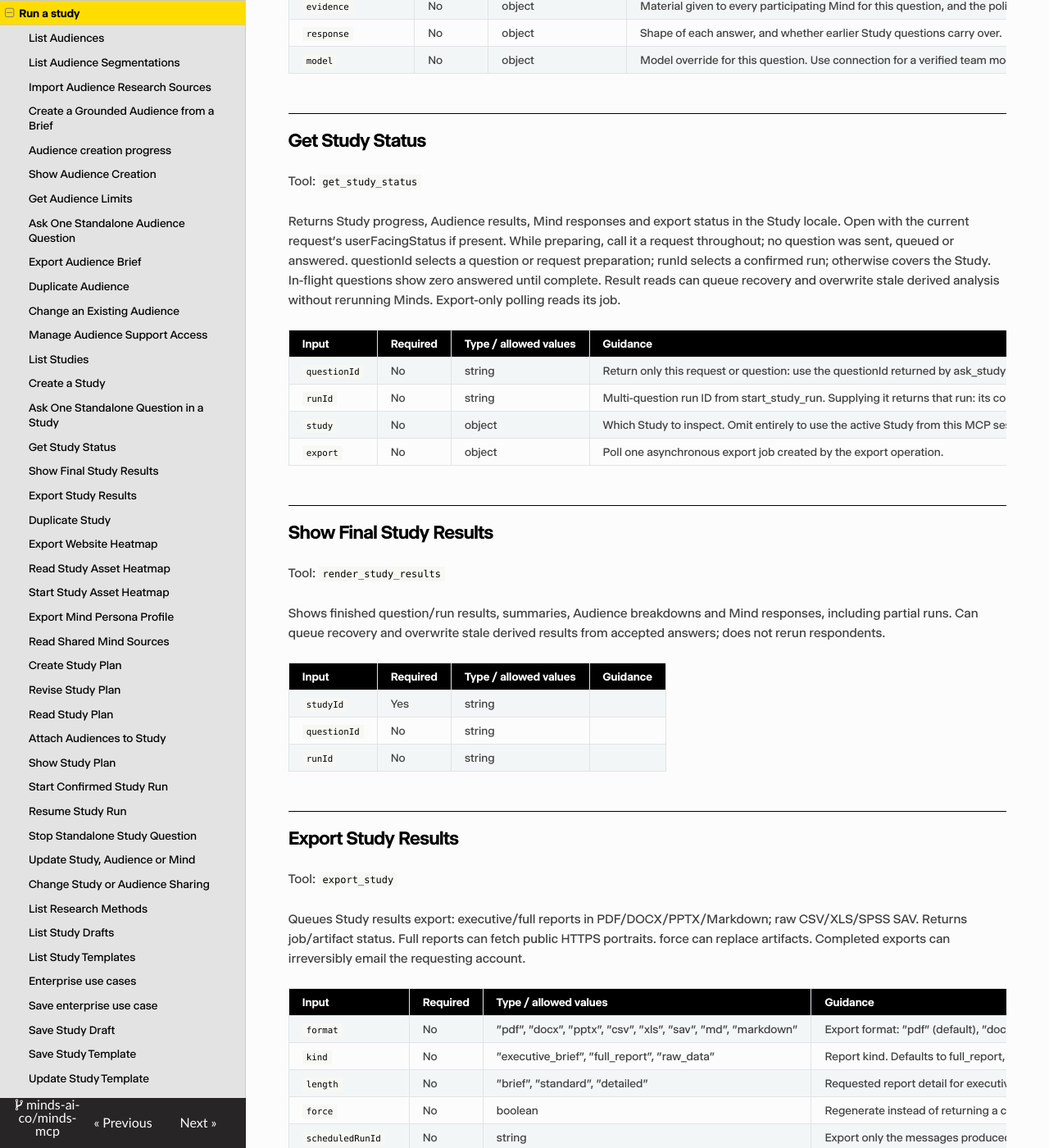
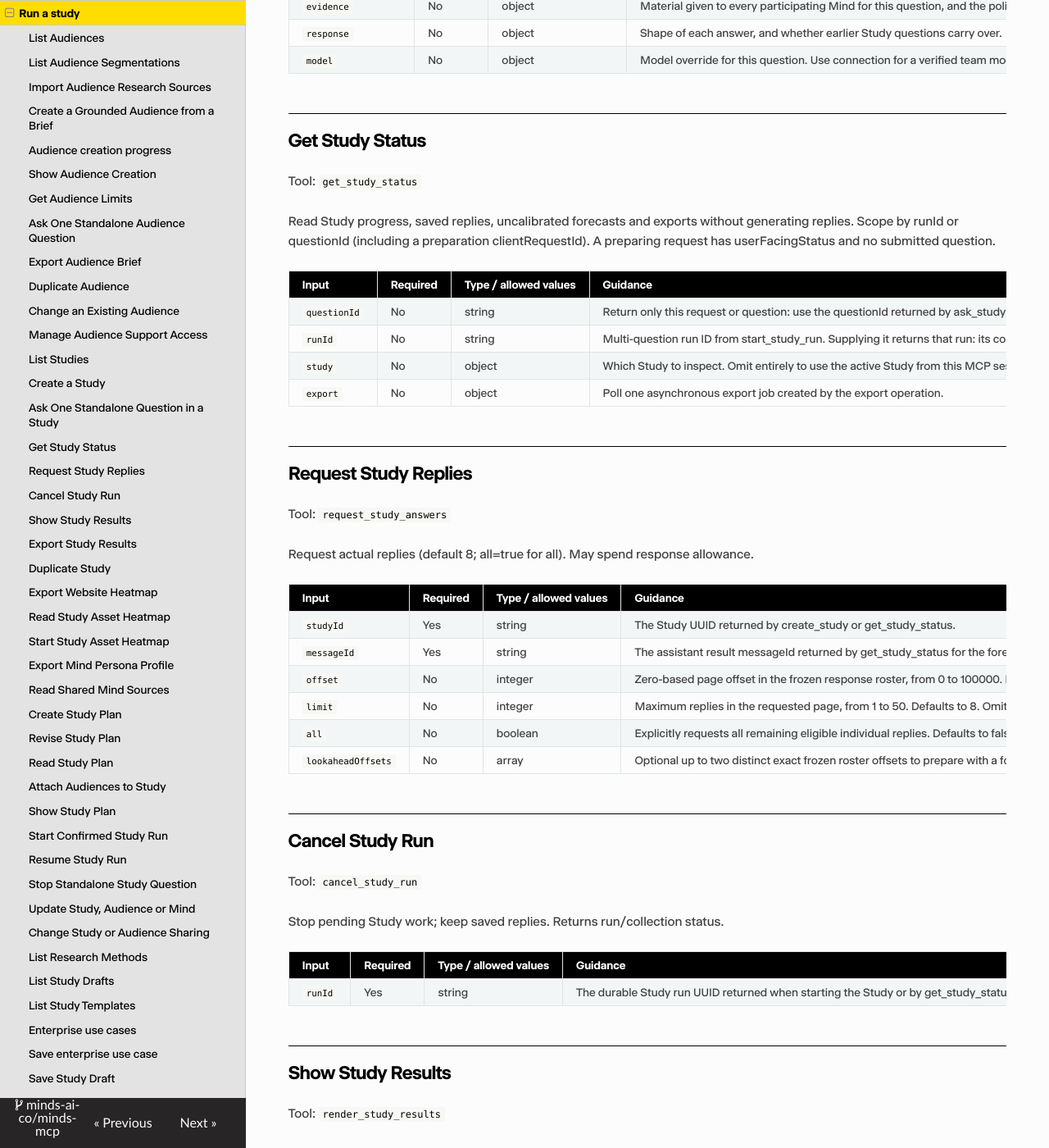
Before and after one commit to minds-ai-co/minds-mcp, an MkDocs documentation site: the page built from reference/workflow.md, in a window 1280 px wide and 1400 px high, scrolled down 8070 px. Shown: the whole window at 82% size. Built offline with MkDocs 1.6.1, drawn with Linux system fonts in a browser that asks for light colours; nearby versions of some CDN libraries; some of the changed text lies outside the part shown.

Commit message:
docs: sync MCP surface from production

```diff
--- a/reference/workflow.md
+++ b/reference/workflow.md
@@ -32,7 +32,7 @@ For a listing or search reply, include both the returned top-level workspaceUrl
 
 Tool: `list_formations`
 
-Lists visible Audience segmentations with Formation/subgroup IDs and counts for respondent filters. Ready counts are final. Paged (limit 1–100, default 100); pagination.nextOffset continues while hasMore.
+Lists Audience segmentations for filters; may save defaults and recover builds, replacing subgroup memberships. Ready counts are final. Paged (limit 1–100, default 100); follow pagination.nextOffset.
 
 | Input | Required | Type / allowed values | Guidance |
 | --- | --- | --- | --- |
@@ -244,7 +244,7 @@ Requests exactly one respondent-visible question: one standalone question, or on
 
 Tool: `get_study_status`
 
-Returns Study progress, Audience results, Mind responses and export status in the Study locale. Open with the current request's userFacingStatus if present. While preparing, call it a request throughout; no question was sent, queued or answered. questionId selects a question or request preparation; runId selects a confirmed run; otherwise covers the Study. In-flight questions show zero answered until complete. Result reads can queue recovery and overwrite stale derived analysis without rerunning Minds. Export-only polling reads its job.
+Read Study progress, saved replies, uncalibrated forecasts and exports without generating replies. Scope by runId or questionId (including a preparation clientRequestId). A preparing request has userFacingStatus and no submitted question.
 
 | Input | Required | Type / allowed values | Guidance |
 | --- | --- | --- | --- |
@@ -253,11 +253,36 @@ Returns Study progress, Audience results, Mind responses and export status in th
 | `study` | No | object | Which Study to inspect. Omit entirely to use the active Study from this MCP session. |
 | `export` | No | object | Poll one asynchronous export job created by the export operation. |
 
-## Show Final Study Results
+## Request Study Replies
+
+Tool: `request_study_answers`
+
+Request actual replies (default 8; all=true for all). May spend response allowance.
+
+| Input | Required | Type / allowed values | Guidance |
+| --- | --- | --- | --- |
+| `studyId` | Yes | string | The Study UUID returned by create_study or get_study_status. |
+| `messageId` | Yes | string | The assistant result messageId returned by get_study_status for the forecast whose individual replies are requested. |
+| `offset` | No | integer | Zero-based page offset in the frozen response roster, from 0 to 100000. Defaults to 0. Repeating the same offset and limit reuses the original request. Omitted when all is true. |
+| `limit` | No | integer | Maximum replies in the requested page, from 1 to 50. Defaults to 8. Omitted when all is true. |
+| `all` | No | boolean | Explicitly requests all remaining eligible individual replies. Defaults to false. This may take time and consume the existing Study response allowance. Cannot be combined with offset or limit. |
+| `lookaheadOffsets` | No | array | Optional up to two distinct exact frozen roster offsets to prepare with a focused limit=1 reply. Cannot include the focused offset or be combined with all. Only explicitly supplied positions are admitted. The focused selection completes independently of these replies. |
+
+## Cancel Study Run
+
+Tool: `cancel_study_run`
+
+Stop pending Study work; keep saved replies. Returns run/collection status.
+
+| Input | Required | Type / allowed values | Guidance |
+| --- | --- | --- | --- |
+| `runId` | Yes | string | The durable Study run UUID returned when starting the Study or by get_study_status. This is runId, not the response collection executionId or an assistant messageId. |
+
+## Show Study Results
 
 Tool: `render_study_results`
 
-Shows finished question/run results, summaries, Audience breakdowns and Mind responses, including partial runs. Can queue recovery and overwrite stale derived results from accepted answers; does not rerun respondents.
+Completed Study results or labeled experimental, uncalibrated forecasts. Exactly one runId/questionId. Replies load on request. May recover and replace derived results from accepted answers without rerunning Minds.
 
 | Input | Required | Type / allowed values | Guidance |
 | --- | --- | --- | --- |
@@ -309,27 +334,31 @@ Exports a completed website heatmap by Study/message ID as a ZIP of stored scree
 
 Tool: `get_study_heatmap`
 
-Reads saved heatmaps of an assigned question asset. Optional assetKey selects its saved upload path or normalized URL. Returns assetHeatmaps without starting analysis, spending responses or visiting websites.
+Read saved attention by assetKey and, for monadic Studies, variantId. No new analysis, website visits, or response charges.
 
 | Input | Required | Type / allowed values | Guidance |
 | --- | --- | --- | --- |
 | `studyId` | No | string |  |
 | `studyName` | No | string |  |
 | `messageId` | Yes | string |  |
-| `assetKey` | No | string |  |
+| `assetKey` | No | string | Saved upload path or normalized URL of an assigned asset. On start, this reuses completed analysis for that asset. Omitting it may replace derived results. Omit for a monadic website selected by variantId alone. |
+| `variantId` | No | string | For monadic Studies, the selected variant. Only that variant's assigned stimuli and frozen Minds are used. Variants can have separate results for the same asset. |
+| `explanation` | No | object |  |
 
 ## Start Study Asset Heatmap
 
 Tool: `start_study_heatmap`
 
-Starts attention analysis of an assigned image, video or website. Uses one response per Mind and needs a paid plan. assetKey reuses completed analysis of that asset; omitting it may replace earlier derived results. Websites are visited publicly. Explicit approval is required; question answers are preserved.
+Start or retry analysis of an assigned original file, image, video or public website, including a monadic variantId. Mosaic prepares original files internally and retains saved material findings and visual groups. Eligible Mosaic Reactions start automatically with the Study and use no additional response credits. Other paid or legacy analysis requires approval, a paid plan and one response per Mind. Preserves question answers.
 
 | Input | Required | Type / allowed values | Guidance |
 | --- | --- | --- | --- |
 | `studyId` | No | string |  |
 | `studyName` | No | string |  |
 | `messageId` | Yes | string |  |
-| `assetKey` | No | string |  |
+| `assetKey` | No | string | Saved upload path or normalized URL of an assigned asset. On start, this reuses completed analysis for that asset. Omitting it may replace derived results. Omit for a monadic website selected by variantId alone. |
+| `variantId` | No | string | For monadic Studies, the selected variant. Only that variant's assigned stimuli and frozen Minds are used. Variants can have separate results for the same asset. |
+| `explanation` | No | object |  |
 
 ## Export Mind Persona Profile
 
@@ -465,7 +494,7 @@ Resumes an existing plan-limited Study run in place after explicit user approval
 
 Tool: `cancel_study_question`
 
-Stops one standalone Study question by runId, or studyId and questionId: queued or preparing stops at once, being answered stops at its next step. Answers given are kept. An answered or failed question errors unchanged. Not for multi-question runs.
+Stops one standalone Study question by runId, or studyId and questionId: queued or preparing stops at once, being answered stops at its next step. Answers given are kept. A delivered forecast keeps its completed run history while remaining replies and Reactions can still be stopped. An answered question with no pending work, or a failed question with no work stopped, errors unchanged. Not for multi-question runs.
 
 | Input | Required | Type / allowed values | Guidance |
 | --- | --- | --- | --- |
@@ -632,7 +661,7 @@ Only for saved Study templates; it cannot delete Studies, Audiences, Minds or an
 
 Tool: `read_study_summary`
 
-Returns saved whole-Study Markdown, evidence, generation state and the caller's refresh receipt. Pending reads retain previous saved content. Can queue recovery and overwrite stale/missing derived summaries; never reruns respondents.
+Reads saved whole-Study Markdown, evidence, generation state and your refresh receipt. Pending retains prior content. May recover/replace stale or missing summaries; never reruns respondents.
 
 | Input | Required | Type / allowed values | Guidance |
 | --- | --- | --- | --- |
@@ -642,7 +671,7 @@ Returns saved whole-Study Markdown, evidence, generation state and the caller's
 
 Tool: `refresh_study_summary`
 
-Accepts a background whole-Study summary refresh after explicit approval. Replaces the saved summary without restore history; questions and answers remain. force regenerates unchanged coverage. Returns a pending receipt and last saved content until completion.
+Queues a whole-Study summary refresh after explicit approval. Replaces it without restore history; preserves questions/answers. force regenerates unchanged coverage. Pending returns a receipt and prior content.
 
 | Input | Required | Type / allowed values | Guidance |
 | --- | --- | --- | --- |
```
Also changed, not shown: README.md (+10 -8 lines), reference/tools.md (+13 -11 lines), 1 other file.
